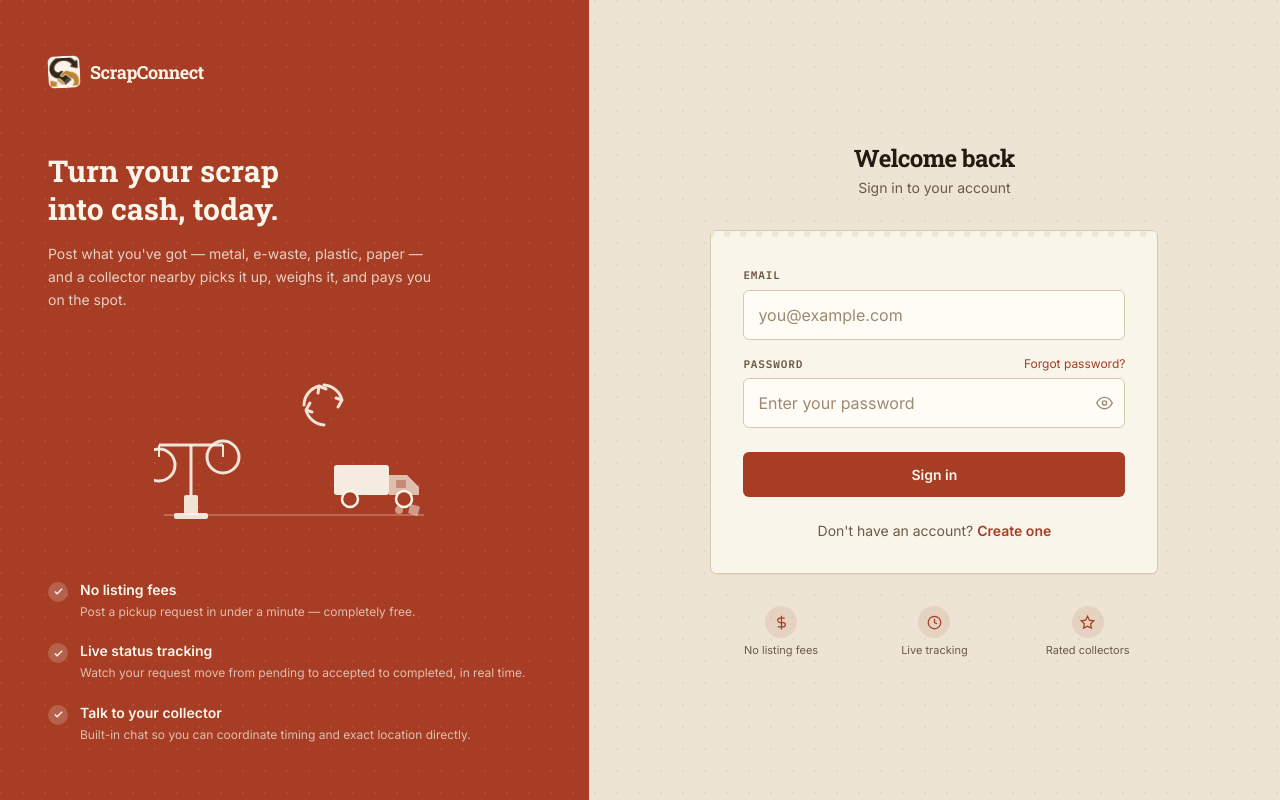
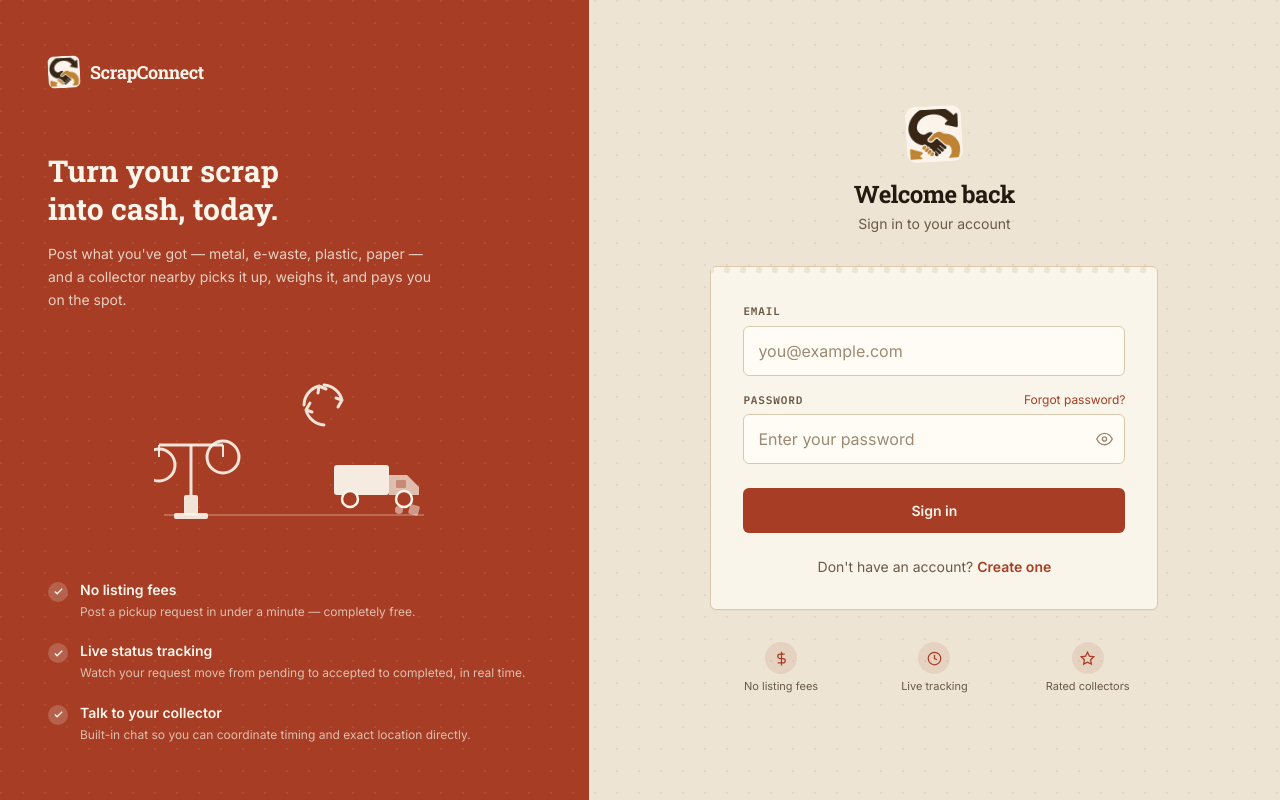
Before and after one commit to atha636/ScrapConncet1-, a React (Vite) app in the folder frontend/: page /login in a window 1280 px wide. Built offline with nearby package versions, Linux system fonts and the light colour scheme; no server answers.

Commit message:
fix the logo placment in auth pages

```diff
--- a/frontend/src/pages/auth/ForgotPassword.jsx
+++ b/frontend/src/pages/auth/ForgotPassword.jsx
@@ -36,7 +36,7 @@ export default function ForgotPassword() {
       <div className="flex-1 flex items-center justify-center px-6 py-12">
         <div className="w-full max-w-md">
           <div className="flex flex-col items-center mb-8">
-            <img src="/logo-mark.png" alt="" className="w-14 h-14 rounded-ticket mb-4 rotate-[-3deg] lg:hidden" />
+            <img src="/logo-mark.png" alt="" className="w-14 h-14 rounded-ticket mb-4 rotate-[-3deg]" />
             <h1 className="font-display text-2xl font-bold text-ink tracking-tight">Reset your password</h1>
             <p className="text-sm text-inkSoft mt-1 text-center">
               Enter your email and we'll send you a reset link.
--- a/frontend/src/pages/auth/Login.jsx
+++ b/frontend/src/pages/auth/Login.jsx
@@ -51,7 +51,7 @@ export default function Login() {
             transition={{ duration: 0.3 }}
             className="flex flex-col items-center mb-8"
           >
-            <img src="/logo-mark.png" alt="" className="w-14 h-14 rounded-ticket mb-4 rotate-[-3deg] lg:hidden" />
+            <img src="/logo-mark.png" alt="" className="w-14 h-14 rounded-ticket mb-4 rotate-[-3deg]" />
             <h1 className="font-display text-2xl font-bold text-ink tracking-tight">Welcome back</h1>
             <p className="text-sm text-inkSoft mt-1">Sign in to your account</p>
           </motion.div>
--- a/frontend/src/pages/auth/Register.jsx
+++ b/frontend/src/pages/auth/Register.jsx
@@ -111,7 +111,7 @@ export default function Register() {
           {viewKey === "choose" && (
             <motion.div key="choose" variants={slideVariants} initial="hidden" animate="show" exit="exit" className="w-full max-w-lg">
               <div className="flex flex-col items-center mb-10">
-                <img src="/logo-mark.png" alt="" className="w-14 h-14 rounded-ticket mb-4 rotate-[-3deg] lg:hidden" />
+                <img src="/logo-mark.png" alt="" className="w-14 h-14 rounded-ticket mb-4 rotate-[-3deg]" />
                 <h1 className="font-display text-2xl font-bold text-ink tracking-tight">How will you use ScrapConnect?</h1>
                 <p className="text-sm text-inkSoft mt-1">You can always tell us more on the next step.</p>
               </div>
@@ -172,7 +172,7 @@ export default function Register() {
           {viewKey === "form" && (
             <motion.div key="form" variants={slideVariants} initial="hidden" animate="show" exit="exit" className="w-full max-w-md">
               <div className="flex flex-col items-center mb-6">
-                <img src="/logo-mark.png" alt="" className="w-14 h-14 rounded-ticket mb-4 rotate-[-3deg] lg:hidden" />
+                <img src="/logo-mark.png" alt="" className="w-14 h-14 rounded-ticket mb-4 rotate-[-3deg]" />
                 <h1 className="font-display text-2xl font-bold text-ink tracking-tight">Create your account</h1>
                 <p className="text-sm text-inkSoft mt-1">Join ScrapConnect</p>
               </div>
--- a/frontend/src/pages/auth/ResetPassword.jsx
+++ b/frontend/src/pages/auth/ResetPassword.jsx
@@ -44,7 +44,7 @@ export default function ResetPassword() {
       <div className="flex-1 flex items-center justify-center px-6 py-12">
         <div className="w-full max-w-md">
           <div className="flex flex-col items-center mb-8">
-            <img src="/logo-mark.png" alt="" className="w-14 h-14 rounded-ticket mb-4 rotate-[-3deg] lg:hidden" />
+            <img src="/logo-mark.png" alt="" className="w-14 h-14 rounded-ticket mb-4 rotate-[-3deg]" />
             <h1 className="font-display text-2xl font-bold text-ink tracking-tight">Set a new password</h1>
           </div>
 
```
